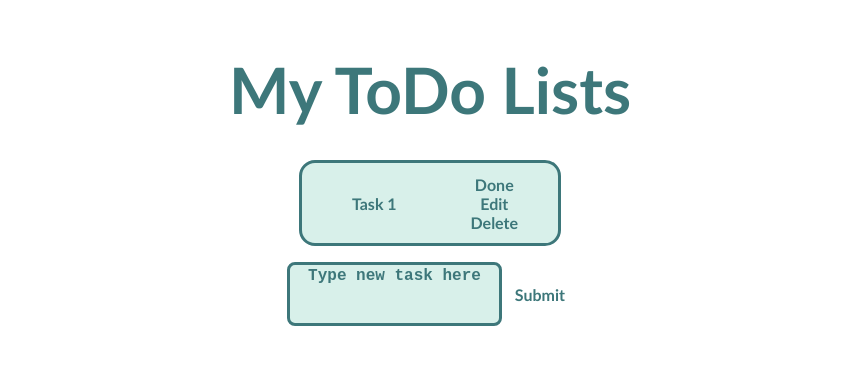
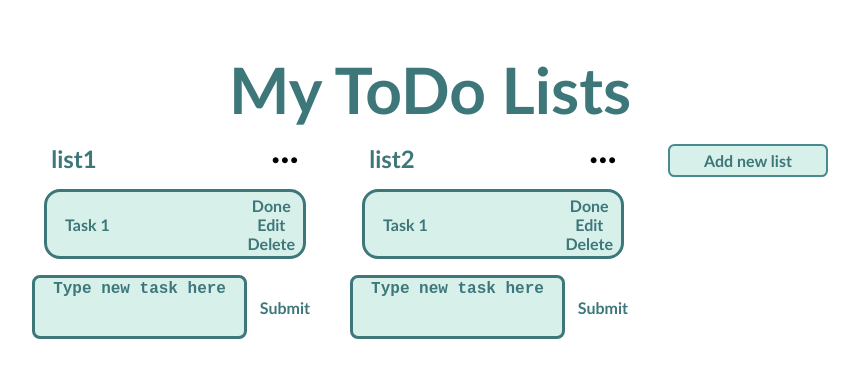
Before and after one commit to Fr1kky/to-do-list, a React (Create React App) app: page / in a window 1280 px wide. Shown: the top 378 px of the page, without its empty margins (210-1069 px from the left). Built offline with nearby package versions, Linux system fonts and the light colour scheme; the HTML template or start-up script is replaced by a standard one.

Commit message:
Added functional for several lists + drafted addList btn

```diff
--- a/src/App.css
+++ b/src/App.css
@@ -1,5 +1,64 @@
+/* .App {
+  display: flex;
+  flex-direction: column;
+  height: 100%;
+} */
+
 .todo-lists-wrapepr {
   display: flex;
   justify-content: center;
+  align-items: flex-start;
   font-family: "Gill Sans", "Gill Sans MT", Calibri, "Trebuchet MS", sans-serif;
+  height: 100%;
 }
+
+/* ///// */
+.adding-list-wrapper {
+  border: 1.5px solid #5ea3a3;
+  margin: 2.2rem 0.3rem 1.4rem;
+  position: relative;
+  transition: visibility 0s, opacity 0.1s linear;
+  opacity: 0;
+}
+
+.adding-list-wrapper::before {
+  cursor: pointer;
+  display: flex;
+  justify-content: center;
+  align-items: flex-end;
+  padding: 0.1rem;
+  position: absolute;
+  width: 1.5rem;
+  height: 1.5rem;
+  border: 2px solid #5ea3a3;
+  border-radius: 50%;
+  content: "+";
+  font-weight: 700;
+  font-size: 1.5rem;
+  color: #3d777a;
+  top: -1.9rem;
+  left: -0.93rem;
+  line-height: 1.68rem;
+}
+
+.adding-list-wrapper:hover {
+  visibility: visible;
+  opacity: 1;
+}
+/* /////// */
+
+.add-list-btn-wrapper {
+  font-family: "Gill Sans", "Gill Sans MT", Calibri, "Trebuchet MS", sans-serif;
+  padding: 1rem;
+  width: 10rem;
+  text-align: center;
+}
+
+.add-list-btn {
+  padding: 0.3rem 0.5rem 0.3rem;
+  color: #3d777a;
+  font-weight: 600;
+  border: 2px solid #488b8f;
+  background-color: #d8f0ea;
+  border-radius: 0.4rem;
+}
--- a/src/App.jsx
+++ b/src/App.jsx
@@ -4,77 +4,79 @@ import ToDoLists from "./ToDoLists.jsx";
 import React, { useState } from "react";
 
 function App() {
-  // const [Lists, setLists] = useState({
-  //   list1: [
-  //     { id: 2, task: "Task 2", complete: false },
-  //     { id: 1, task: "Task 1", complete: false },
-  //   ],
-  // });
-
   // localStorage.clear();
-  let newId;
   let storedLists = JSON.parse(localStorage.getItem("Lists"));
-  if (storedLists === null || storedLists.list1.length === 0) {
+  if (storedLists === null || storedLists.listsTitles.length === 0) {
     storedLists = {
+      listsTitles: ["list1", "list2"],
       list1: [{ id: 1, task: "Task 1", complete: false }],
+      list2: [{ id: 2, task: "Task 1", complete: false }],
+      nextTaskId: 3,
     };
-    newId = storedLists.list1[0].id;
   }
 
   const [Lists, setLists] = useState(storedLists);
-  newId = Lists.list1[Lists.list1.length - 1].id;
 
-  const addTask = (userInput) => {
-    let copy = [...Lists.list1];
-    Lists.list1 = [
+  const addTask = (userInput, listTitle) => {
+    let copy = [...Lists[listTitle]];
+    Lists[listTitle] = [
       ...copy,
       {
-        id: newId + 1,
+        id: Lists.nextTaskId,
         task: userInput,
         complete: false,
       },
     ];
-    newId = newId + 1;
-    setLists(Lists);
+    Lists.nextTaskId = Lists.nextTaskId + 1;
+    console.log(Lists);
   };
 
-  const handleToggle = (id, status) => {
-    let tempList = Lists.list1.map((task) => {
+  const handleToggle = (id, status, listTitle) => {
+    let tempList = Lists[listTitle].map((task) => {
       return task.id === Number(id)
         ? { ...task, complete: status }
         : { ...task };
     });
-    Lists.list1 = tempList;
+    Lists[listTitle] = tempList;
     setLists(Lists);
   };
 
-  const handleDelet = (id) => {
-    let tempList = Lists.list1.filter((task) => task.id !== id);
-    Lists.list1 = tempList;
+  const handleDelet = (id, listTitle) => {
+    let tempList = Lists[listTitle].filter((task) => task.id !== id);
+    Lists[listTitle] = tempList;
     setLists(Lists);
   };
 
-  const handleEdit = (id, taskText) => {
-    let tempList = Lists.list1.map((task) => {
+  const handleEdit = (id, taskText, listTitle) => {
+    let tempList = Lists[listTitle].map((task) => {
       return task.id === Number(id) ? { ...task, task: taskText } : { ...task };
     });
-    Lists.list1 = tempList;
+    Lists[listTitle] = tempList;
     setLists(Lists);
   };
 
   return (
     <div className="App">
       <Header />
-      <div className="todo-lists-wrapepr">
+      <section className="todo-lists-wrapepr">
+        {Lists.listsTitles.map((listTitle, index) => (
           <ToDoLists
+            key={index + Math.random()}
             Lists={Lists}
+            listTitle={listTitle}
             setLists={setLists}
             addTask={addTask}
             handleToggle={handleToggle}
             handleDelet={handleDelet}
             handleEdit={handleEdit}
           />
+        ))}
+
+        {/* <div className="adding-list-wrapper"></div> */}
+        <div className="add-list-btn-wrapper">
+          <div className="add-list-btn">Add new list</div>
         </div>
+      </section>
     </div>
   );
 }
--- a/src/ListForm.jsx
+++ b/src/ListForm.jsx
@@ -1,7 +1,7 @@
 import "./ListForm.css";
 import React, { useState } from "react";
 
-const ListForm = ({ addTask, handleAdding }) => {
+const ListForm = ({ addTask, handleAdding, listTitle }) => {
   const [userInput, setUserInput] = useState("");
 
   const handleChange = (e) => {
@@ -10,7 +10,7 @@ const ListForm = ({ addTask, handleAdding }) => {
 
   const handleSubmit = (e) => {
     e.preventDefault();
-    addTask(userInput);
+    addTask(userInput, listTitle);
     setUserInput("");
     handleAdding();
   };
--- a/src/ToDoItem.css
+++ b/src/ToDoItem.css
@@ -18,9 +18,9 @@ li {
   color: #3d777a;
   font-weight: 600;
   border-radius: 1rem;
-  padding: 0.5rem;
+  padding: 0 0.5rem;
   display: flex;
-  justify-content: space-around;
+  justify-content: space-between;
   overflow-wrap: break-word;
   max-width: 15rem;
   min-width: 15rem;
--- a/src/ToDoItem.jsx
+++ b/src/ToDoItem.jsx
@@ -7,6 +7,7 @@ function ToDoItem({
   handleRebuilder,
   handleDelet,
   handleEdit,
+  listTitle,
 }) {
   const [doneStatus, setDoneStatus] = useState(todo.complete);
   const [deleteStatus, setDeleteStatus] = useState(false);
@@ -18,7 +19,7 @@ function ToDoItem({
   //Check as done/undone
   const clickDoneHendler = () => {
     doneStatus === true ? setDoneStatus(false) : setDoneStatus(true);
-    handleToggle(todo.id, !doneStatus);
+    handleToggle(todo.id, !doneStatus, listTitle);
     handleRebuilder();
   };
 
@@ -27,7 +28,7 @@ function ToDoItem({
     if (deleteStatus === false) {
       setDeleteStatus(true);
     }
-    handleDelet(todo.id);
+    handleDelet(todo.id, listTitle);
     handleRebuilder();
   };
 
@@ -42,7 +43,7 @@ function ToDoItem({
     } else if (editingStatus === "editing") {
       if (userInput.length !== 0) {
         setEditingStatus("nothing");
-        handleEdit(todo.id, userInput);
+        handleEdit(todo.id, userInput, listTitle);
         handleRebuilder();
       }
     }
@@ -51,7 +52,7 @@ function ToDoItem({
   //Сancel edit
   const canselHendler = () => {
     setEditingStatus("nothing");
-    handleEdit(todo.id, preEditText);
+    handleEdit(todo.id, preEditText, listTitle);
     setUserInput(preEditText);
     handleRebuilder();
   };
--- a/src/ToDoLists.css
+++ b/src/ToDoLists.css
@@ -19,3 +19,21 @@
   max-width: 20em;
   margin-top: 0;
 }
+
+.list-header-wrapper {
+  display: flex;
+  justify-content: space-between;
+  width: 100%;
+  align-items: center;
+}
+
+.list-title {
+  color: #3d777a;
+  margin: 0 0 0 1.2rem;
+  font-weight: 600;
+  font-size: 1.5rem;
+}
+
+.list-menu-btn {
+  margin-right: 1.2rem;
+}
--- a/src/ToDoLists.jsx
+++ b/src/ToDoLists.jsx
@@ -9,6 +9,7 @@ const ToDoLists = ({
   handleToggle,
   handleDelet,
   handleEdit,
+  listTitle,
 }) => {
   const [rebuilder, setrebuilder] = useState(1);
   const handleRebuilder = () => {
@@ -23,23 +24,32 @@ const ToDoLists = ({
 
   return (
     <div className="todo-list-wrapepr">
+      <div className="list-header-wrapper">
+        <h3 className="list-title">{listTitle}</h3>
+        <div className="list-menu-btn">•••</div>
+      </div>
       <ul className="todo-list">
-        {Lists.list1
+        {Lists[listTitle]
           .sort((a, b) => (a.id > b.id ? 1 : -1))
           .map((todo) => {
             return (
               <ToDoItem
-                key={todo.id + todo.task}
+                key={todo.id + Math.random()}
                 todo={todo}
                 handleRebuilder={handleRebuilder}
                 handleToggle={handleToggle}
                 handleDelet={handleDelet}
                 handleEdit={handleEdit}
+                listTitle={listTitle}
               />
             );
           })}
       </ul>
-      <ListForm addTask={addTask} handleAdding={handleRebuilder} />
+      <ListForm
+        addTask={addTask}
+        handleAdding={handleRebuilder}
+        listTitle={listTitle}
+      />
     </div>
   );
 };
```
Lines whose indentation alone changed are shown as unchanged.
